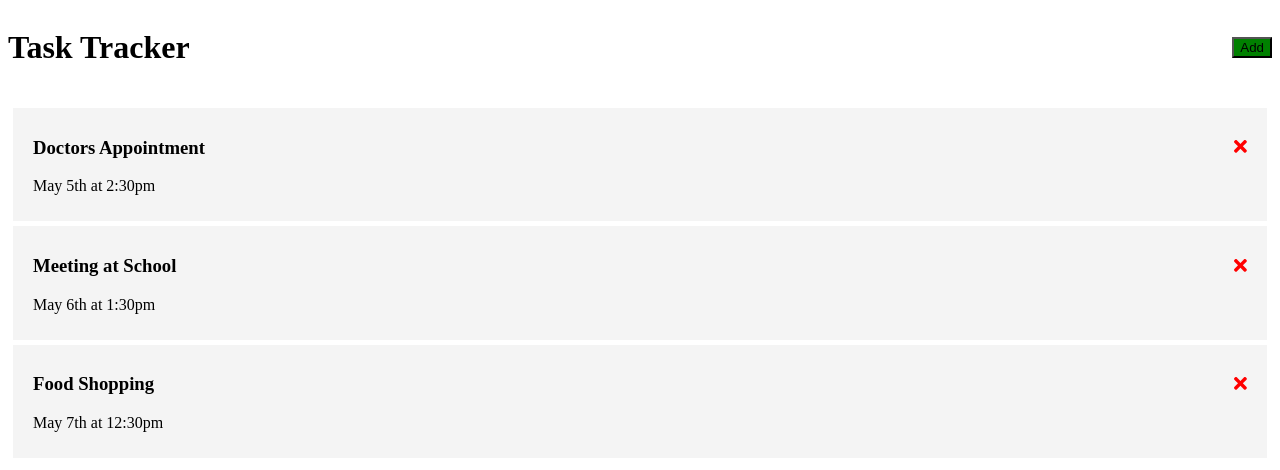
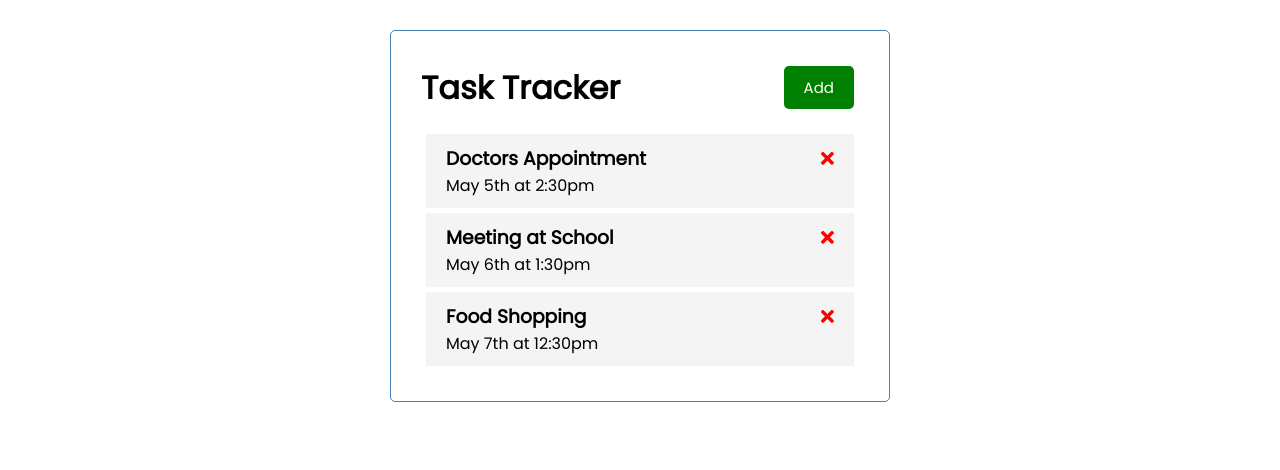
Before and after one commit to DashaDasha88/angular2, an Angular app: page / in a window 1280 px wide. Shown: the top 470 px of the page. Built offline with nearby package versions, Linux system fonts and the light colour scheme; data requests are answered from the project's data file.

Commit message:
modify task service

```diff
--- a/src/app/components/button/button.component.html
+++ b/src/app/components/button/button.component.html
@@ -1,5 +1,5 @@
 <button
-[ngStyle]="{ 'background-color': color}"
+[ngStyle]="{ 'background-color': color }"
 class="btn"
 (click)="onClick()"
 >
--- a/src/app/components/tasks/tasks.component.ts
+++ b/src/app/components/tasks/tasks.component.ts
@@ -14,7 +14,7 @@
   constructor(private taskService: TaskService) { }
 
   ngOnInit(): void {
-    this.taskService.getTasks().subscribe((tasks) => this.tasks = tasks);
+    this.taskService.getTasks().subscribe((tasks) => (this.tasks = tasks));
   }
 
 }
--- a/src/app/services/task.service.ts
+++ b/src/app/services/task.service.ts
@@ -2,7 +2,6 @@
 import { HttpClient, HttpHeaders } from '@angular/common/http';
 import { Observable, of } from 'rxjs';
 import { Task } from '../Task';
-import { TASKS } from '../mock-tasks';
 
 @Injectable({
   providedIn: 'root'
@@ -11,7 +10,7 @@
 
   private apiUrl = 'http://localhost:5000/tasks';
 
-  constructor(private http:HttpClient) { }
+  constructor(private http: HttpClient) { }
 
   getTasks(): Observable<Task[]> {
     return this.http.get<Task[]>(this.apiUrl);
--- a/src/styles.css
+++ b/src/styles.css
@@ -1 +1,76 @@
-/* You can add global styles to this file, and also import other style files */
+@import url("https://fonts.googleapis.com/css2?family=Poppins:wght@300;400&display=swap");
+
+* {
+  box-sizing: border-box;
+  margin: 0;
+  padding: 0;
+}
+
+body {
+  font-family: "Poppins", sans-serif;
+}
+
+.container {
+  max-width: 500px;
+  margin: 30px auto;
+  overflow: auto;
+  min-height: 300px;
+  border: 1px solid steelblue;
+  padding: 30px;
+  border-radius: 5px;
+}
+.btn {
+  display: inline-block;
+  background: #000;
+  color: #fff;
+  border: none;
+  padding: 10px 20px;
+  margin: 5px;
+  border-radius: 5px;
+  cursor: pointer;
+  text-decoration: none;
+  font-size: 15px;
+  font-family: inherit;
+}
+.btn:focus {
+  outline: none;
+}
+.btn:active {
+  transform: scale(0.98);
+}
+
+.btn-block {
+  display: block;
+  width: 100%;
+}
+
+.form-control {
+  margin: 20px 0;
+}
+
+.form-control label {
+  display: block;
+}
+
+.form-control input {
+  width: 100%;
+  height: 40px;
+  margin: 5px;
+  padding: 3px 7px;
+  font-size: 17px;
+}
+
+.form-control-check {
+  display: flex;
+  align-items: center;
+  justify-content: space-between;
+}
+
+.form-control-check label {
+  flex: 1;
+}
+
+.form-control-check input {
+  flex: 2;
+  height: 20px;
+}
```
